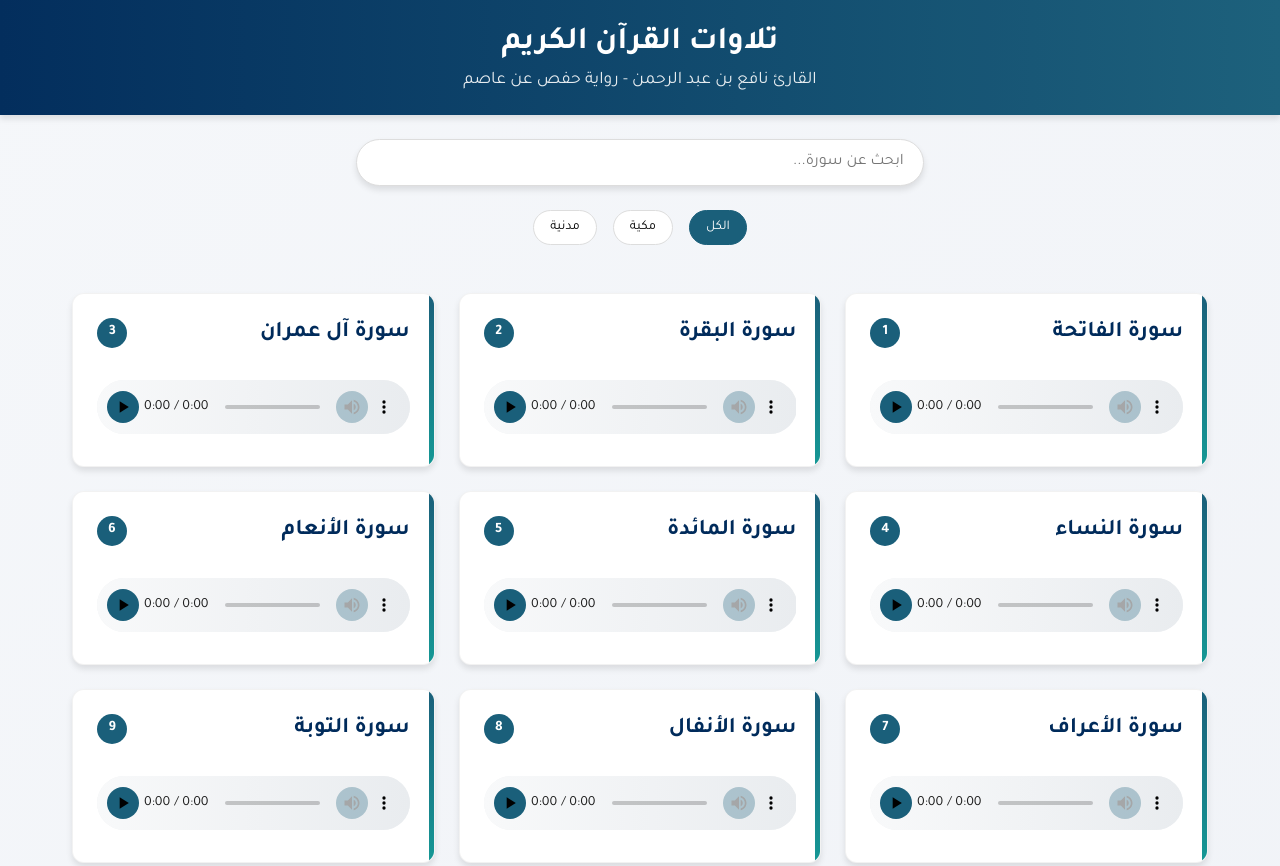
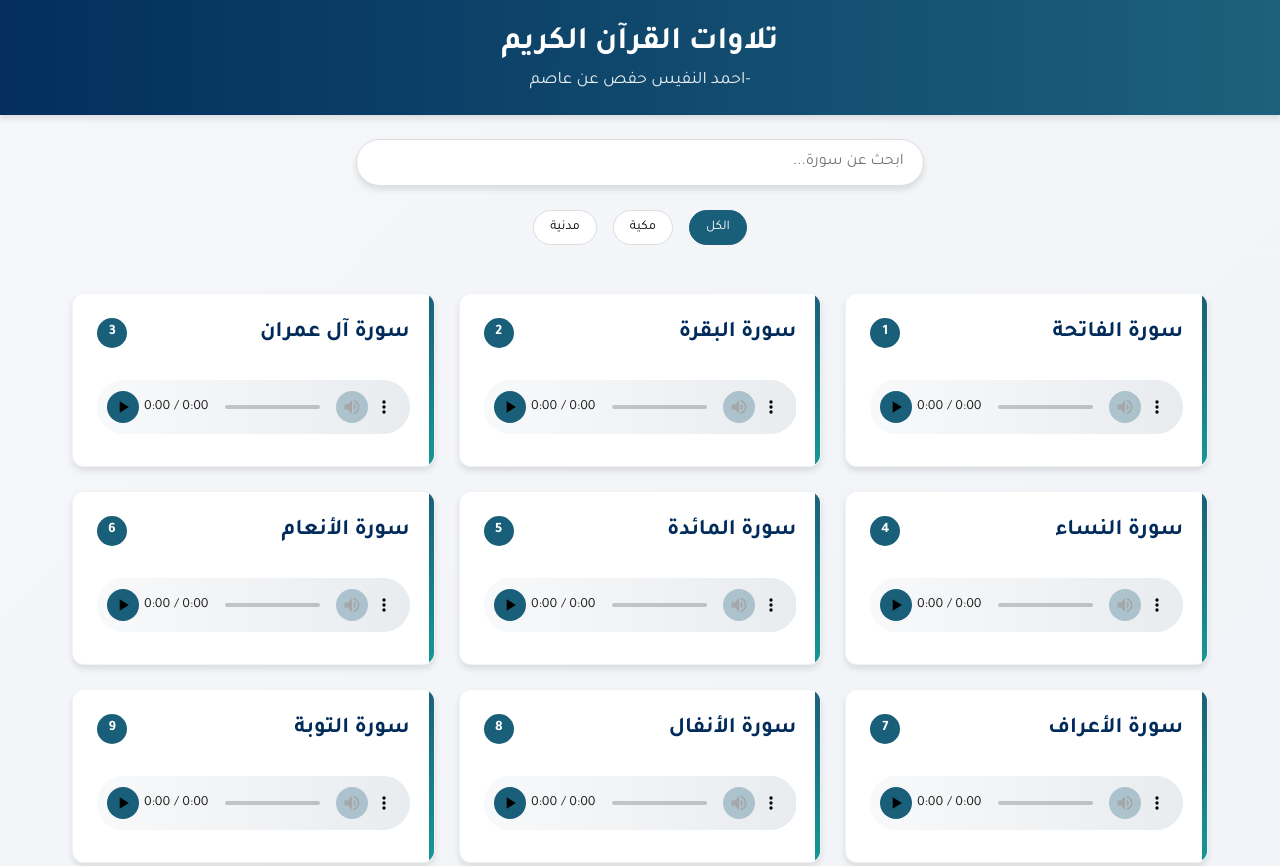
Before and after one commit to abo1fayz/Ahmad-elnafes22, a plain HTML site: page index.html in a window 1280 px wide. Shown: the top 866 px of the page. Drawn offline with Linux system fonts and the light colour scheme.

Commit message:
Update index.html

```diff
--- a/index.html
+++ b/index.html
@@ -281,7 +281,7 @@
 <body>
     <header>
         <h1>تلاوات القرآن الكريم</h1>
-        <p class="subtitle">القارئ نافع بن عبد الرحمن - رواية حفص عن عاصم</p>
+        <p class="subtitle">  -احمد النفيس حفص عن عاصم</p>
     </header>
 
     <div class="search-container">
```
